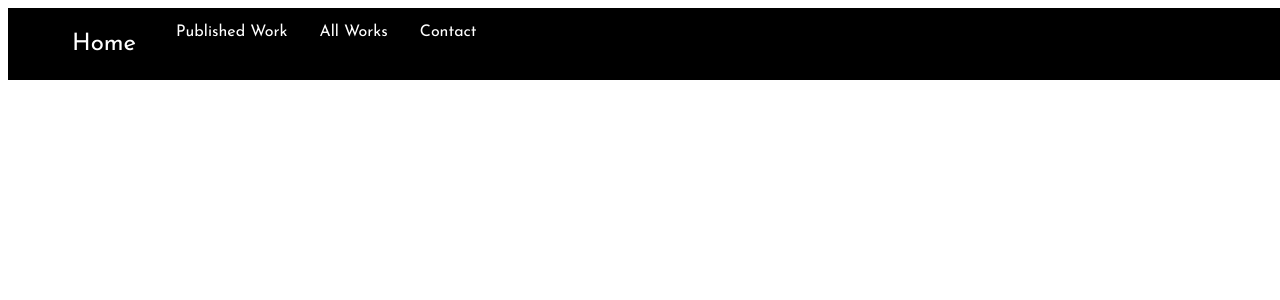
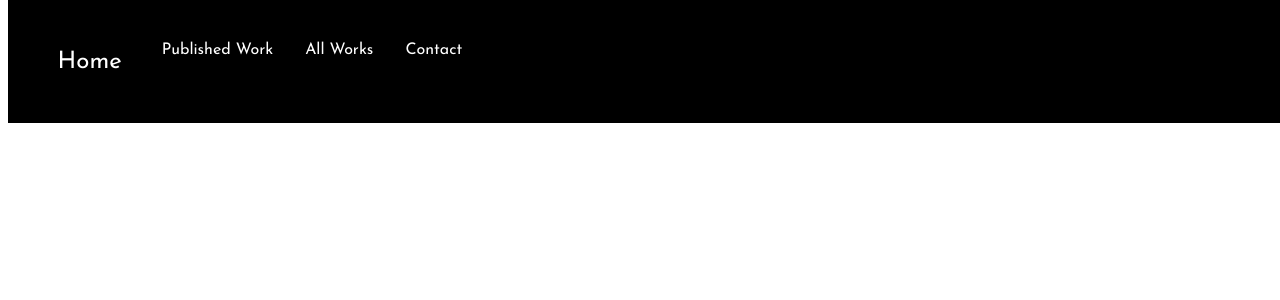
Before and after one commit to ZachMc21/photography-portfolio, a PHP site: page /home.html in a window 1280 px wide. Shown: the top 300 px of the page. Run offline with PHP 8.4, Linux system fonts and the light colour scheme.

Commit message:
Pushing so current layout is saved. Going to mess with the navbar and may need to roll back

```diff
--- a/webpage/style.css
+++ b/webpage/style.css
@@ -5,8 +5,10 @@
 /* Header navigation bar */
 ul#navbar {
     position: fixed;
+    top: 0;
     width: 100%;
     margin: 0;
+    padding: 2%;
     overflow: hidden;
     list-style-type: none;
     background-color: #000;
@@ -26,4 +28,5 @@ ul#navbar li a.active {
 }
 ul#navbar li a:hover {
     opacity: 80%;
+    /* Add JS to make the text bigger but the link box stay the same size */
 }
```
